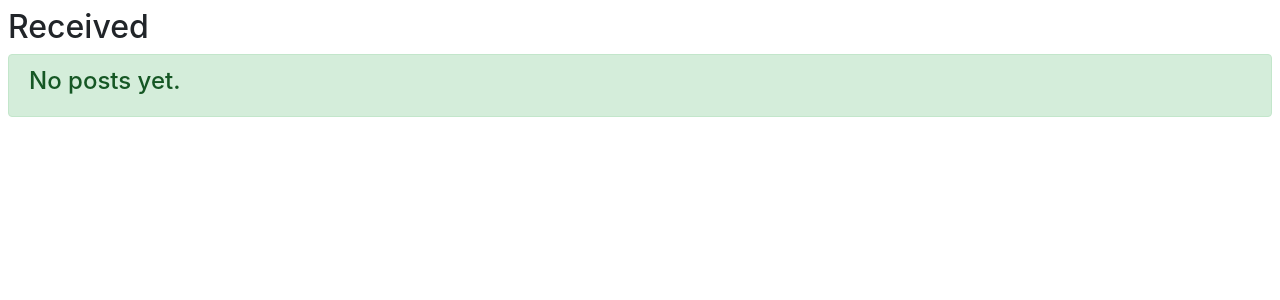
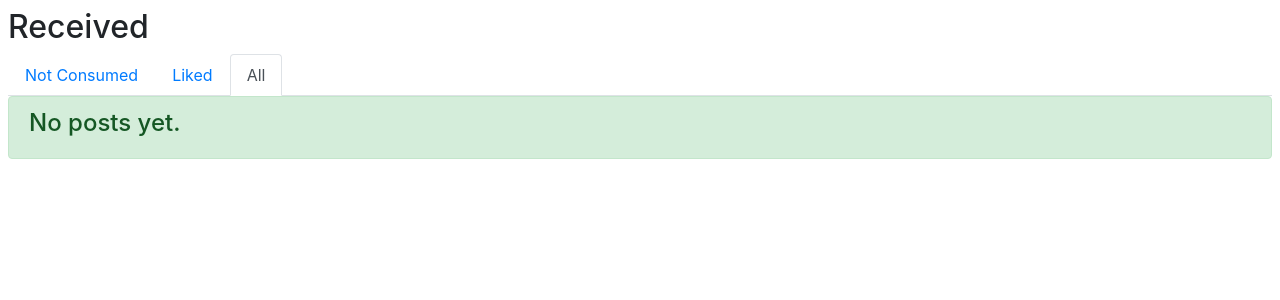
Before and after one commit to aomoriringo/osonae, a Django app: page /received/ in a window 1280 px wide. Shown: the part 56-356 px from the top of the page. Run offline with Django 3.2, Linux system fonts and the light colour scheme; the visitor is signed in with stand-in values (Sample User, id 1); data that the repository does not hold is empty; some libraries are stand-ins or nearby versions.

Commit message:
tabify received page

```diff
--- /dev/null
+++ b/home/templates/home/post_list.html
@@ -0,0 +1,9 @@
+{% if posts|length > 1 %}
+  {% for post in posts %}
+    {% include "home/post.html" %}
+  {% endfor %}
+{% else %}
+<div class="alert alert-success" role="alert">
+  <h4 class="alert-heading">No posts yet.</h4>
+</div>
+{% endif %}
--- a/home/templates/home/received.html
+++ b/home/templates/home/received.html
@@ -2,15 +2,35 @@
 {% block content %}
 
 <div class="mt-2 ml-2 mr-2">
-<h2>Received</h2>
-{% if posts|length > 1 %}
-  {% for post in posts %}
-    {% include "home/post.html" %}
-  {% endfor %}
-{% else %}
-<div class="alert alert-success" role="alert">
-  <h4 class="alert-heading">No posts yet.</h4>
-</div>
-{% endif %}
+  <h2>Received</h2>
+
+  <ul class="nav nav-tabs" id="received" role="tablist">
+    <li class="nav-item">
+      <a class="nav-link active" data-toggle="tab" href="#not-consumed" role="tab" aria-controls="not-consumed">Not Consumed</a>
+    </li>
+    <li class="nav-item">
+      <a class="nav-link" data-toggle="tab" href="#liked" role="tab" aria-controls="liked">Liked</a>
+    </li>
+    <li class="nav-item">
+      <a class="nav-link" data-toggle="tab" href="#all" role="tab" aria-controls="all">All</a>
+    </li>
+  </ul>
+
+  <div class="tab-content">
+    <div class="tab-pane active" id="not-consumed" role="tabpanel">
+      {% include "home/post_list.html" with posts=not_consumed_posts %}
+    </div>
+    <div class="tab-pane" id="liked" role="tabpanel">
+      {% include "home/post_list.html" with posts=liked_posts %}
+    </div>
+    <div class="tab-pane" id="all" role="tabpanel">
+      {% include "home/post_list.html" with posts=received_posts %}
+    </div>
+  </div>
 </div>
 {% endblock %}
+{% block extend_js %}
+$(function () {
+  $('#received a:last').tab('show')
+})
+{% endblock extend_js %}
--- a/home/views.py
+++ b/home/views.py
@@ -11,8 +11,12 @@ def home(request):
 
 @login_required
 def received(request):
+    not_consumed_posts = Post.not_consumed_posts(request.user).order_by('created_at')
     received_posts = Post.received_posts(request.user).order_by('created_at')
-    context = {'posts': received_posts}
+    liked_posts = Post.liked_posts(request.user).order_by('created_at')
+    context = {'received_posts': received_posts,
+               'not_consumed_posts': not_consumed_posts,
+               'liked_posts': liked_posts}
     return render(request, 'home/received.html', context)
 
 @login_required
--- a/osonae/templates/base.html
+++ b/osonae/templates/base.html
@@ -46,5 +46,9 @@
       </nav>
     {% block content %}
     {% endblock %}
+    <script>
+    {% block extend_js %}
+    {% endblock %}
+    </script>
   </body>
 </html>
--- a/posts/models.py
+++ b/posts/models.py
@@ -23,6 +23,10 @@ class Post(models.Model):
     @classmethod
     def not_consumed_posts(cls, user):
         return cls.received_posts(user).filter(feedback__consumed=False)
+
+    @classmethod
+    def liked_posts(cls, user):
+        return cls.received_posts(user).filter(feedback__status=Feedback.STATUS_LIKE)
 
     @property
     def feedbacks(self):
```
